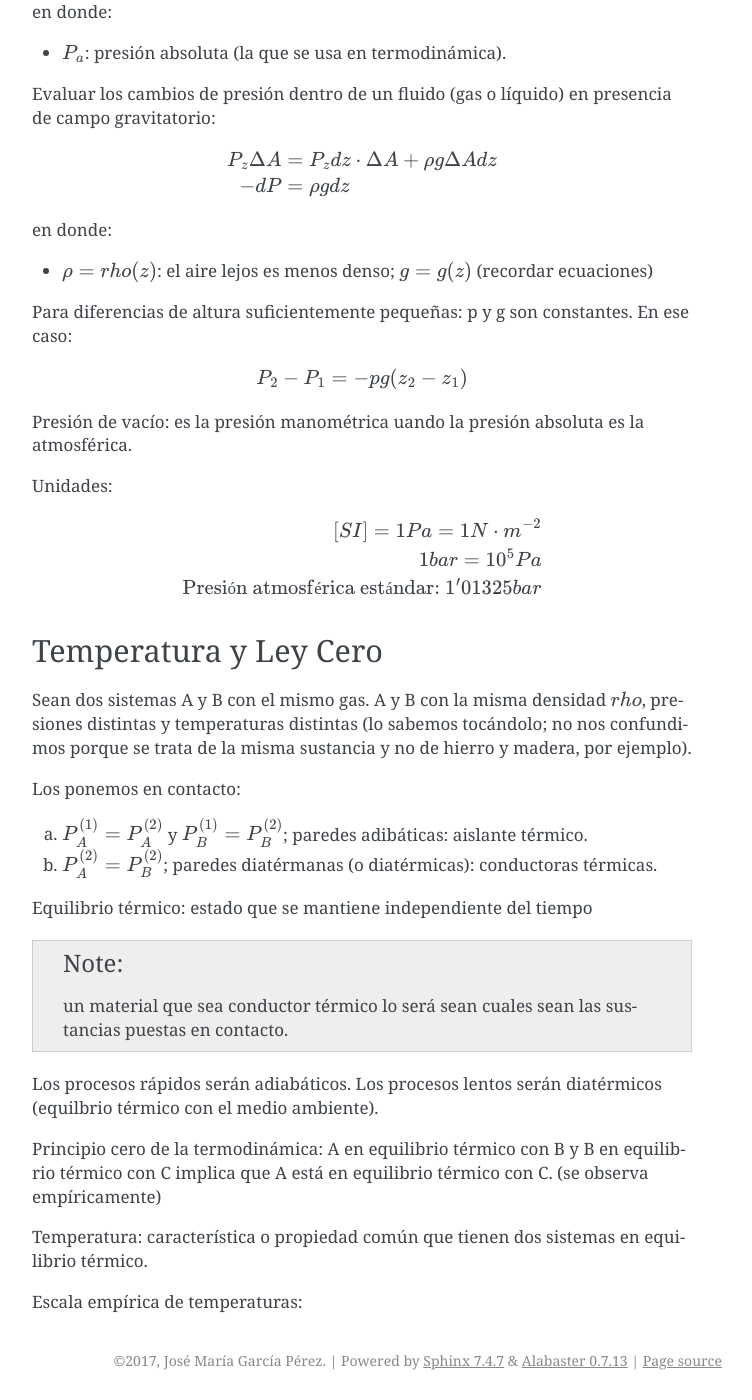
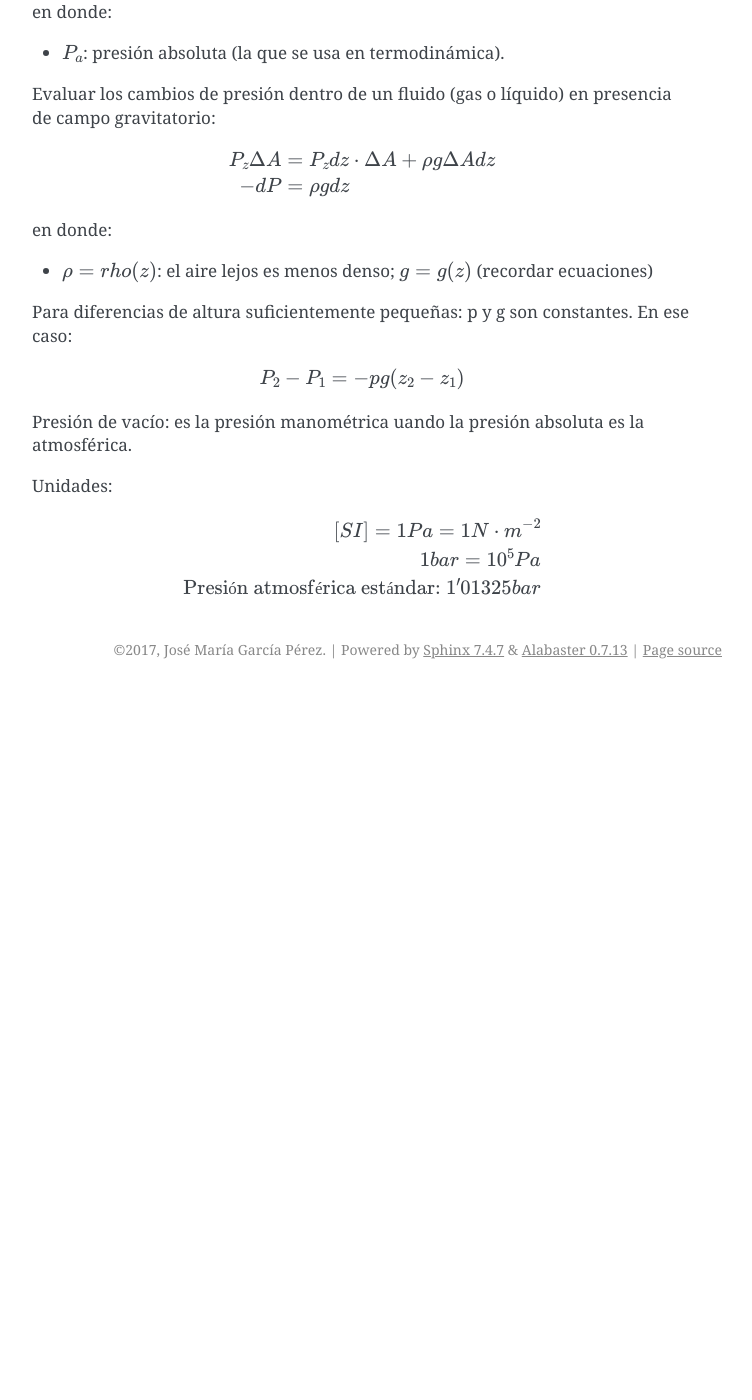
Before and after one commit to mantielero/termodinamica, a Sphinx documentation site: the page built from source/primer_principio.rst, in a window 1280 px wide and 1400 px high, scrolled down 2766 px. Shown: the whole window, without its empty margins (388-1140 px from the left). Built offline with Sphinx 7.4.7, drawn with Linux system fonts in a browser that asks for light colours; after the commit the page ends 3455 px from its top, so only the background shows below that; some of the changed text lies outside the part shown.

Commit message:
Limpieza

```diff
--- a/source/primer_principio.rst
+++ b/source/primer_principio.rst
@@ -125,25 +125,3 @@ Unidades:
    [SI] = 1Pa=1N\cdot m^{-2}\\
    1bar = 10^5Pa\\
    \text{Presión atmosférica estándar: }1'01325bar
-
-Temperatura y Ley Cero
-----------------------
-
-Sean dos sistemas A y B con el mismo gas. A y B con la misma densidad :math:`rho`, presiones distintas y temperaturas distintas (lo sabemos tocándolo; no nos confundimos porque se trata de la misma sustancia y no de hierro y madera, por ejemplo).
-
-Los ponemos en contacto:
-
-a. :math:`P_A^{(1)} = P_A^{(2)}` y :math:`P_B^{(1)} = P_B^{(2)}`; paredes adibáticas: aislante térmico.
-b. :math:`P_A^{(2)} = P_B^{(2)}`; paredes diatérmanas (o diatérmicas): conductoras térmicas.
-
-Equilibrio térmico: estado que se mantiene independiente del tiempo
-
-.. note:: un material que sea conductor térmico lo será sean cuales sean las sustancias puestas en contacto.
-
-Los procesos rápidos serán adiabáticos. Los procesos lentos serán diatérmicos (equilbrio térmico con el medio ambiente).
-
-Principio cero de la termodinámica: A en equilibrio térmico con B y B en equilibrio térmico con C implica que A está en equilibrio térmico con C. (se observa empíricamente)
-
-Temperatura: característica o propiedad común que tienen dos sistemas en equilibrio térmico.
-
-Escala empírica de temperaturas:
```
